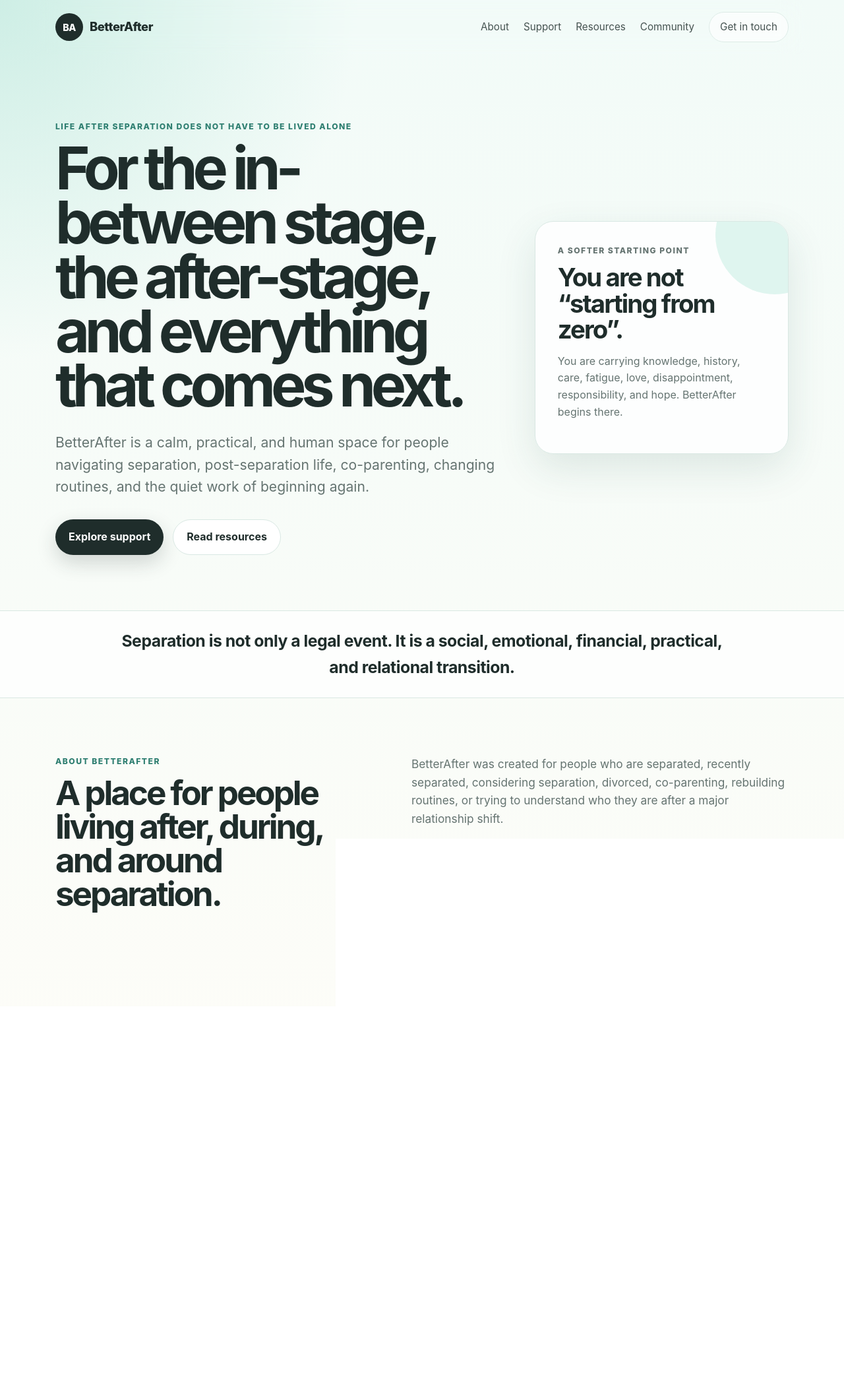
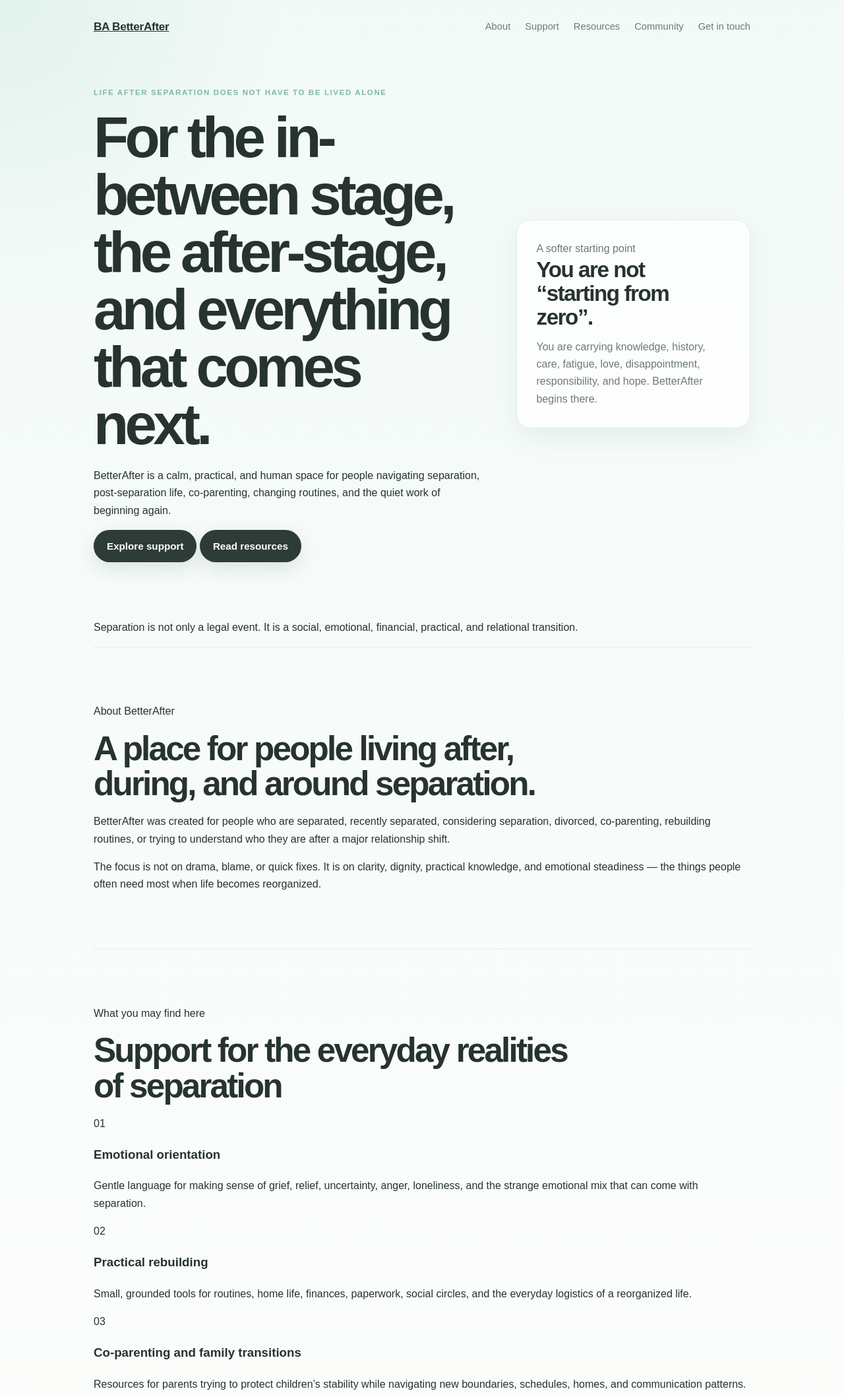
Before and after one commit to InbarLivnat/freshstart, a plain HTML site: page index.html in a window 1280 px wide. Shown: the top 2114 px of the page at 66% size. Drawn offline with Linux system fonts and the light colour scheme.

Commit message:
Refactor styles.css for design improvements
Refactor CSS variables and styles for improved design consistency and responsiveness.

```diff
--- a/styles.css
+++ b/styles.css
@@ -1,20 +1,16 @@
-/* BetterAfter — static GitHub Pages stylesheet */
-
 :root {
-  --mint-50: #f2fbf8;
-  --mint-100: #dff5ef;
-  --mint-200: #c2eadf;
-  --mint-500: #65b9a7;
-  --mint-700: #2f7f71;
-  --cream: #fffdf8;
-  --ink: #1f2d2b;
-  --muted: #657471;
-  --line: #d9e8e3;
+  --bg: #fbfdfb;
+  --bg-soft: #f2faf6;
+  --mint: #dcefe7;
+  --mint-deep: #7fb7a3;
+  --text: #263331;
+  --muted: #6d7a76;
+  --line: #e3ece8;
   --white: #ffffff;
-  --shadow: 0 22px 60px rgba(33, 82, 73, 0.12);
-  --radius-lg: 28px;
-  --radius-md: 18px;
-  --max-width: 1160px;
+  --cream: #fffaf1;
+  --shadow: 0 14px 38px rgba(52, 94, 82, 0.08);
+  --radius: 22px;
+  --max: 1040px;
 }
 
 * {
@@ -27,12 +23,12 @@ html {
 
 body {
   margin: 0;
-  font-family: Inter, ui-sans-serif, system-ui, -apple-system, BlinkMacSystemFont, "Segoe UI", sans-serif;
-  color: var(--ink);
+  font-family: Arial, Helvetica, sans-serif;
+  color: var(--text);
   background:
-    radial-gradient(circle at top left, rgba(194, 234, 223, 0.75), transparent 34rem),
-    linear-gradient(180deg, var(--mint-50) 0%, var(--cream) 42%, #ffffff 100%);
-  line-height: 1.6;
+    radial-gradient(circle at top left, rgba(220, 239, 231, 0.75), transparent 420px),
+    linear-gradient(180deg, var(--bg-soft) 0%, var(--bg) 42%, var(--cream) 100%);
+  line-height: 1.65;
 }
 
 a {
@@ -40,436 +36,224 @@ a {
 }
 
 .site-header {
-  position: sticky;
-  top: 0;
-  z-index: 20;
-  max-width: var(--max-width);
+  max-width: var(--max);
   margin: 0 auto;
-  padding: 18px 24px;
+  padding: 26px 22px 12px;
   display: flex;
+  justify-content: space-between;
   align-items: center;
-  justify-content: space-between;
-  backdrop-filter: blur(18px);
 }
 
 .logo {
-  display: inline-flex;
-  align-items: center;
-  gap: 10px;
-  text-decoration: none;
-  font-weight: 800;
-  letter-spacing: -0.03em;
-}
-
-.logo-mark {
-  width: 42px;
-  height: 42px;
-  display: grid;
-  place-items: center;
-  border-radius: 50%;
-  background: var(--ink);
-  color: var(--white);
-  font-size: 0.9rem;
-}
-
-.logo-text {
-  font-size: 1.15rem;
+  font-size: 1.08rem;
+  font-weight: 700;
+  letter-spacing: -0.02em;
 }
 
 .main-nav {
   display: flex;
+  gap: 22px;
   align-items: center;
-  gap: 22px;
-  font-size: 0.95rem;
 }
 
 .main-nav a {
   text-decoration: none;
-  color: var(--ink);
-  opacity: 0.82;
+  font-size: 0.92rem;
+  color: var(--muted);
 }
 
 .main-nav a:hover {
-  opacity: 1;
+  color: var(--text);
 }
 
-.nav-button {
-  padding: 10px 16px;
-  border: 1px solid var(--line);
-  border-radius: 999px;
-  background: rgba(255, 255, 255, 0.72);
+main {
+  max-width: var(--max);
+  margin: 0 auto;
+  padding: 0 22px 80px;
 }
 
 .hero {
-  max-width: var(--max-width);
-  margin: 42px auto 0;
-  padding: 58px 24px 84px;
+  min-height: 68vh;
   display: grid;
-  grid-template-columns: minmax(0, 1.28fr) minmax(320px, 0.72fr);
-  gap: 42px;
+  grid-template-columns: 1.25fr 0.75fr;
+  gap: 48px;
   align-items: center;
+  padding: 64px 0 70px;
 }
 
-.eyebrow,
-.section-kicker,
-.card-label,
-.resource-type {
-  margin: 0 0 12px;
-  color: var(--mint-700);
+.eyebrow {
+  margin: 0 0 14px;
+  color: var(--mint-deep);
   text-transform: uppercase;
-  letter-spacing: 0.12em;
-  font-size: 0.76rem;
-  font-weight: 800;
-}
-
-h1,
-h2,
-h3,
-p {
-  margin-top: 0;
+  letter-spacing: 0.14em;
+  font-size: 0.72rem;
+  font-weight: 700;
 }
 
 h1 {
-  max-width: 850px;
-  font-size: clamp(3rem, 7vw, 6.8rem);
-  line-height: 0.92;
-  letter-spacing: -0.08em;
-  margin-bottom: 28px;
+  margin: 0 0 22px;
+  max-width: 720px;
+  font-size: clamp(2.8rem, 6.8vw, 5.6rem);
+  line-height: 1;
+  letter-spacing: -0.065em;
+  font-weight: 760;
 }
 
-.hero-text {
-  max-width: 720px;
+.lead {
+  max-width: 650px;
+  margin: 0 0 30px;
   color: var(--muted);
-  font-size: clamp(1.08rem, 2vw, 1.32rem);
-}
-
-.hero-actions {
-  display: flex;
-  gap: 14px;
-  flex-wrap: wrap;
-  margin-top: 32px;
+  font-size: clamp(1.05rem, 1.7vw, 1.22rem);
 }
 
 .button {
   display: inline-flex;
   align-items: center;
   justify-content: center;
-  min-height: 48px;
-  padding: 13px 20px;
+  min-height: 46px;
+  padding: 12px 20px;
   border-radius: 999px;
+  background: #2e3c39;
+  color: var(--white);
   text-decoration: none;
-  font-weight: 750;
-  transition: transform 0.18s ease, box-shadow 0.18s ease, background 0.18s ease;
+  font-weight: 700;
+  font-size: 0.95rem;
+  box-shadow: 0 10px 28px rgba(46, 60, 57, 0.12);
 }
 
 .button:hover {
-  transform: translateY(-2px);
+  background: #1f2d2b;
 }
 
-.button.primary {
-  background: var(--ink);
-  color: var(--white);
-  box-shadow: 0 12px 30px rgba(31, 45, 43, 0.18);
-}
-
-.button.secondary {
-  background: var(--white);
-  color: var(--ink);
+.hero-card,
+.card {
+  background: rgba(255, 255, 255, 0.78);
   border: 1px solid var(--line);
+  border-radius: var(--radius);
+  box-shadow: var(--shadow);
 }
 
 .hero-card {
-  background: rgba(255, 255, 255, 0.82);
-  border: 1px solid var(--line);
-  border-radius: var(--radius-lg);
-  padding: 34px;
-  box-shadow: var(--shadow);
-  position: relative;
-  overflow: hidden;
-}
-
-.hero-card::before {
-  content: "";
-  position: absolute;
-  width: 180px;
-  height: 180px;
-  right: -70px;
-  top: -70px;
-  background: var(--mint-100);
-  border-radius: 50%;
+  padding: 30px;
 }
 
 .hero-card h2 {
-  position: relative;
-  font-size: clamp(1.8rem, 3vw, 2.6rem);
-  line-height: 1.02;
-  letter-spacing: -0.05em;
-  margin-bottom: 16px;
+  margin: 0 0 14px;
+  font-size: clamp(1.55rem, 2.6vw, 2.2rem);
+  line-height: 1.08;
+  letter-spacing: -0.045em;
+  font-weight: 720;
 }
 
 .hero-card p {
-  position: relative;
+  margin: 0;
   color: var(--muted);
 }
 
-.strip {
+.section {
+  padding: 68px 0;
   border-top: 1px solid var(--line);
-  border-bottom: 1px solid var(--line);
-  background: rgba(255, 255, 255, 0.72);
-  padding: 26px 24px;
-}
-
-.strip p {
-  max-width: 920px;
-  margin: 0 auto;
-  text-align: center;
-  font-size: clamp(1.15rem, 2vw, 1.55rem);
-  letter-spacing: -0.02em;
-  font-weight: 680;
-}
-
-.section {
-  max-width: var(--max-width);
-  margin: 0 auto;
-  padding: 86px 24px;
-}
-
-.two-column {
-  display: grid;
-  grid-template-columns: 0.9fr 1.1fr;
-  gap: 72px;
 }
 
 .section h2 {
-  font-size: clamp(2rem, 4vw, 3.8rem);
-  line-height: 1;
-  letter-spacing: -0.06em;
-  margin-bottom: 18px;
+  margin: 0 0 18px;
+  max-width: 760px;
+  font-size: clamp(2rem, 4vw, 3.25rem);
+  line-height: 1.04;
+  letter-spacing: -0.055em;
+  font-weight: 740;
 }
 
-.section-text {
+.section > p:not(.eyebrow) {
+  max-width: 760px;
   color: var(--muted);
-  font-size: 1.08rem;
+  font-size: 1.06rem;
 }
 
-.section-heading {
-  max-width: 760px;
-  margin-bottom: 34px;
+.cards {
+  display: grid;
+  grid-template-columns: repeat(3, 1fr);
+  gap: 18px;
+  margin-top: 30px;
 }
 
-.cards-grid {
-  display: grid;
-  grid-template-columns: repeat(4, 1fr);
-  gap: 18px;
+.card {
+  padding: 24px;
 }
 
-.info-card {
-  background: var(--white);
-  border: 1px solid var(--line);
-  border-radius: var(--radius-md);
-  padding: 24px;
-  box-shadow: 0 12px 34px rgba(33, 82, 73, 0.07);
+.card h3 {
+  margin: 0 0 10px;
+  font-size: 1.08rem;
+  line-height: 1.2;
+  letter-spacing: -0.025em;
 }
 
-.icon {
-  display: inline-grid;
-  place-items: center;
-  width: 42px;
-  height: 42px;
-  border-radius: 50%;
-  background: var(--mint-100);
-  color: var(--mint-700);
-  font-weight: 850;
-  font-size: 0.8rem;
-  margin-bottom: 28px;
+.card p {
+  margin: 0;
+  color: var(--muted);
+  font-size: 0.98rem;
 }
 
-.info-card h3,
-.resource-item h3,
-.principles h3 {
-  font-size: 1.25rem;
-  line-height: 1.12;
-  letter-spacing: -0.035em;
-  margin-bottom: 10px;
+.note {
+  margin-top: 16px;
+  color: var(--muted);
+  font-size: 0.9rem;
 }
 
-.info-card p,
-.resource-item p,
-.principles p {
+.site-footer {
+  max-width: var(--max);
+  margin: 0 auto;
+  padding: 28px 22px 40px;
+  border-top: 1px solid var(--line);
   color: var(--muted);
-  margin-bottom: 0;
+  font-size: 0.9rem;
 }
 
-.soft-panel {
-  background: var(--ink);
-  color: var(--white);
-  border-radius: var(--radius-lg);
-  padding: 54px;
-  display: grid;
-  grid-template-columns: 1fr 1fr;
-  gap: 54px;
-  margin-top: 32px;
-  margin-bottom: 32px;
-  box-shadow: var(--shadow);
-}
-
-.soft-panel .section-kicker {
-  color: var(--mint-200);
-}
-
-.soft-panel p {
-  color: rgba(255, 255, 255, 0.78);
-}
-
-.principles {
-  display: grid;
-  gap: 16px;
-}
-
-.principles > div {
-  border: 1px solid rgba(255, 255, 255, 0.16);
-  border-radius: var(--radius-md);
-  padding: 22px;
-  background: rgba(255, 255, 255, 0.04);
-}
-
-.principles h3 {
-  color: var(--white);
-}
-
-.resource-list {
-  display: grid;
-  gap: 16px;
-}
-
-.resource-item {
-  display: grid;
-  grid-template-columns: 150px 1fr 1.3fr auto;
-  gap: 22px;
-  align-items: center;
-  background: var(--white);
-  border: 1px solid var(--line);
-  border-radius: var(--radius-md);
-  padding: 22px;
-}
-
-.resource-item .resource-type,
-.resource-item h3,
-.resource-item p {
+.site-footer p {
   margin: 0;
 }
 
-.resource-item a {
-  color: var(--mint-700);
-  font-weight: 800;
-  text-decoration: none;
-  white-space: nowrap;
-}
-
-.community-section {
-  border-top: 1px solid var(--line);
-}
-
-.contact-section {
-  padding-top: 34px;
-}
-
-.contact-card {
-  max-width: 760px;
-  margin: 0 auto;
-  text-align: center;
-  background: linear-gradient(180deg, var(--mint-100), var(--white));
-  border: 1px solid var(--line);
-  border-radius: var(--radius-lg);
-  padding: 48px 34px;
-  box-shadow: var(--shadow);
-}
-
-.contact-card p {
-  color: var(--muted);
-}
-
-.small-note {
-  margin-top: 18px;
-  font-size: 0.88rem;
-}
-
-.site-footer {
-  max-width: var(--max-width);
-  margin: 0 auto;
-  padding: 34px 24px 46px;
-  border-top: 1px solid var(--line);
-  display: flex;
-  justify-content: space-between;
-  gap: 20px;
-  color: var(--muted);
-  font-size: 0.92rem;
-}
-
-.footer-note {
-  margin-bottom: 0;
-}
-
-@media (max-width: 960px) {
+@media (max-width: 820px) {
   .site-header {
-    align-items: flex-start;
-    gap: 18px;
+    display: block;
   }
 
   .main-nav {
-    justify-content: flex-end;
+    margin-top: 14px;
     flex-wrap: wrap;
     gap: 12px 18px;
   }
 
-  .hero,
-  .two-column,
-  .soft-panel {
+  .hero {
     grid-template-columns: 1fr;
+    min-height: auto;
+    padding: 52px 0 58px;
   }
 
-  .hero {
-    padding-top: 34px;
-  }
-
-  .cards-grid {
-    grid-template-columns: repeat(2, 1fr);
-  }
-
-  .resource-item {
+  .cards {
     grid-template-columns: 1fr;
   }
 }
 
-@media (max-width: 640px) {
-  .site-header {
-    position: static;
-    flex-direction: column;
+@media (max-width: 520px) {
+  main {
+    padding-inline: 18px;
   }
 
-  .main-nav {
-    justify-content: flex-start;
-  }
-
-  .hero {
-    margin-top: 12px;
-    padding-bottom: 54px;
+  .site-header {
+    padding-inline: 18px;
   }
 
   h1 {
-    font-size: clamp(2.7rem, 18vw, 4.7rem);
+    font-size: clamp(2.65rem, 16vw, 4.1rem);
   }
 
-  .cards-grid {
-    grid-template-columns: 1fr;
+  .hero-card,
+  .card {
+    border-radius: 18px;
   }
 
-  .soft-panel {
-    padding: 32px 22px;
-    border-radius: 22px;
-  }
-
-  .site-footer {
-    flex-direction: column;
+  .section {
+    padding: 54px 0;
   }
 }
```
